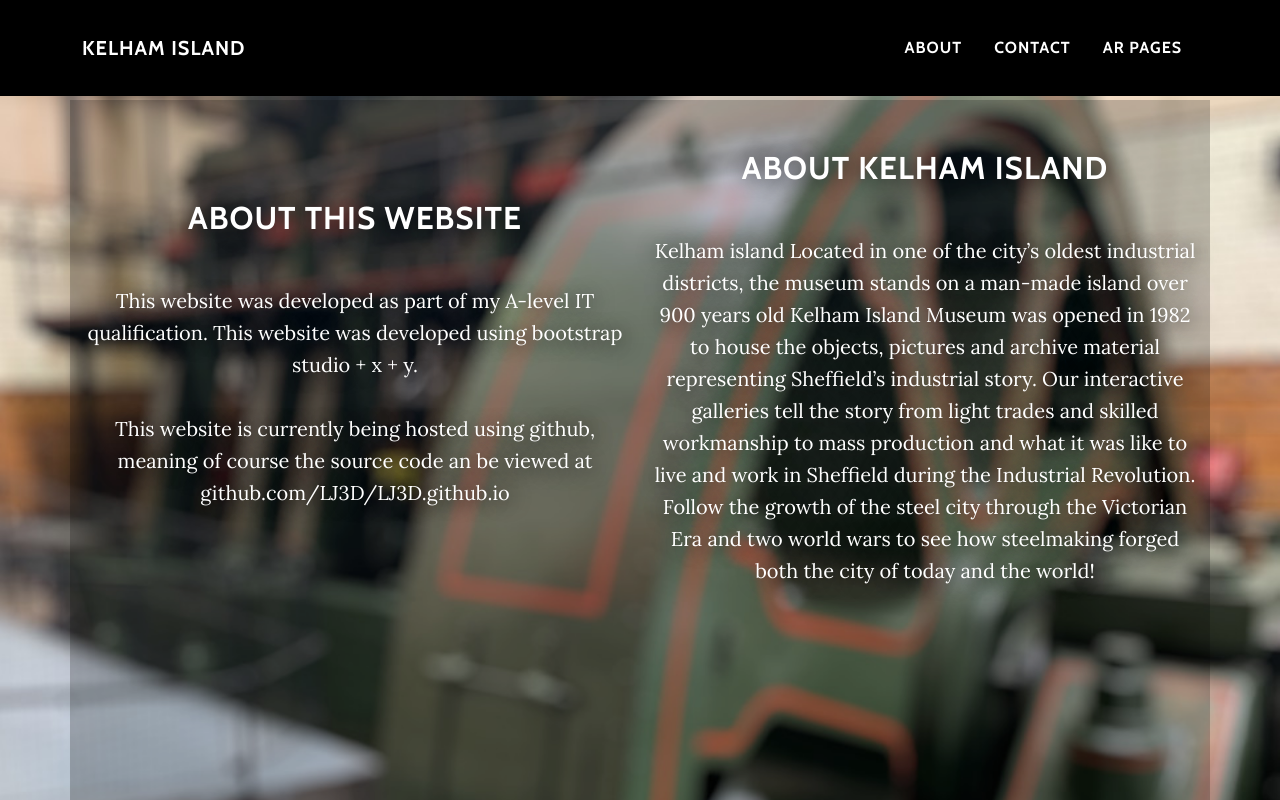
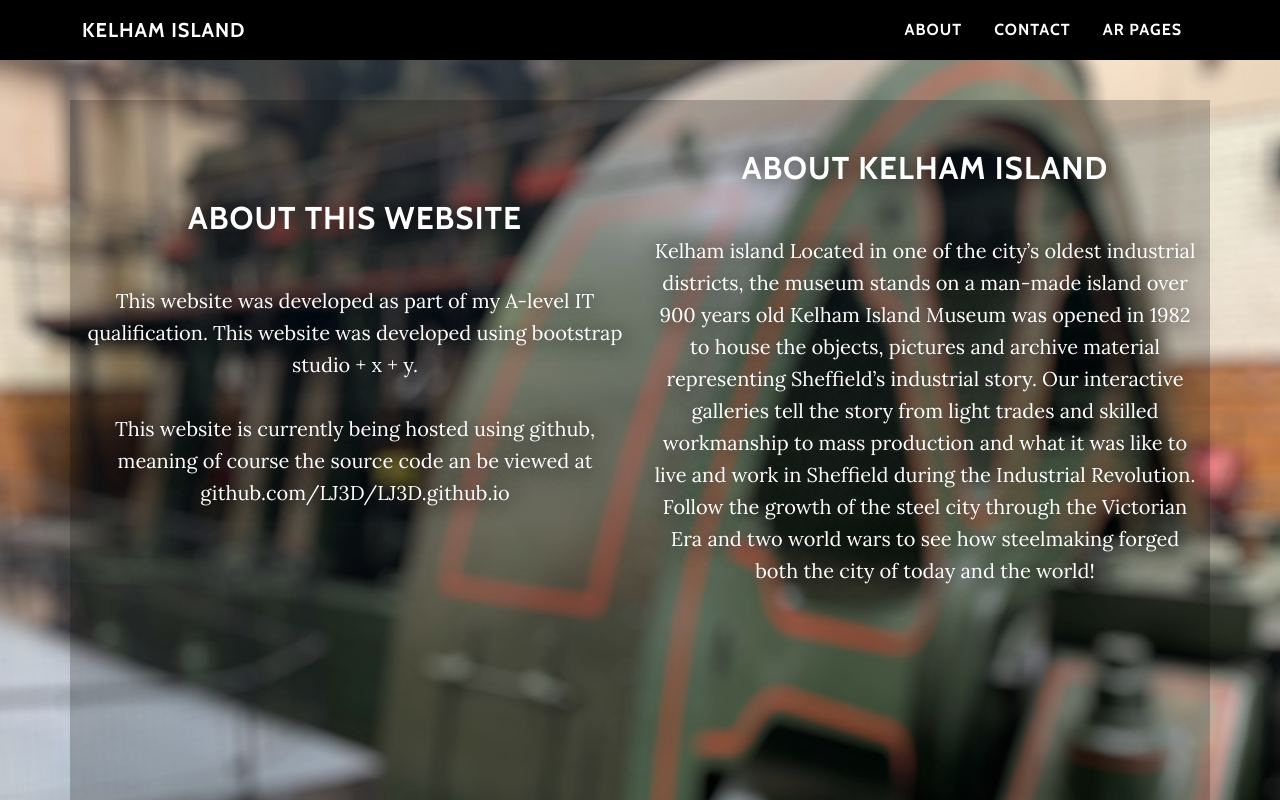
Before and after one commit to LiamD182/LJ3D.github.io, a plain HTML site: page Kelham/about.html in a window 1280 px wide. Shown: the top 800 px of the page. Drawn offline with nearby package versions, Linux system fonts and the light colour scheme.

Commit message:
tiny height change :)

```diff
--- a/Kelham/about.html
+++ b/Kelham/about.html
@@ -13,7 +13,7 @@
 </head>
 
 <body id="page-top" data-bs-spy="scroll" data-bs-target="#mainNav" data-bs-offset="77" style="height: 100vh;">
-    <nav class="navbar navbar-light navbar-expand-md fixed-top" id="mainNav" style="background: #000000;">
+    <nav class="navbar navbar-light navbar-expand-md fixed-top" id="mainNav" style="background: #000000;height: 60px;">
         <div class="container"><a class="navbar-brand" href="index.html" style="text-shadow: 0px 0px 20px rgb(0,0,0);">Kelham Island</a><button data-bs-toggle="collapse" class="navbar-toggler navbar-toggler-right" data-bs-target="#navbarResponsive" type="button" aria-controls="navbarResponsive" aria-expanded="false" aria-label="Toggle navigation" value="Menu"><i class="fa fa-bars"></i></button>
             <div class="collapse navbar-collapse" id="navbarResponsive">
                 <ul class="navbar-nav ms-auto">
```
Also changed, not shown: Kelham/contact.html (+1 -1 lines).
